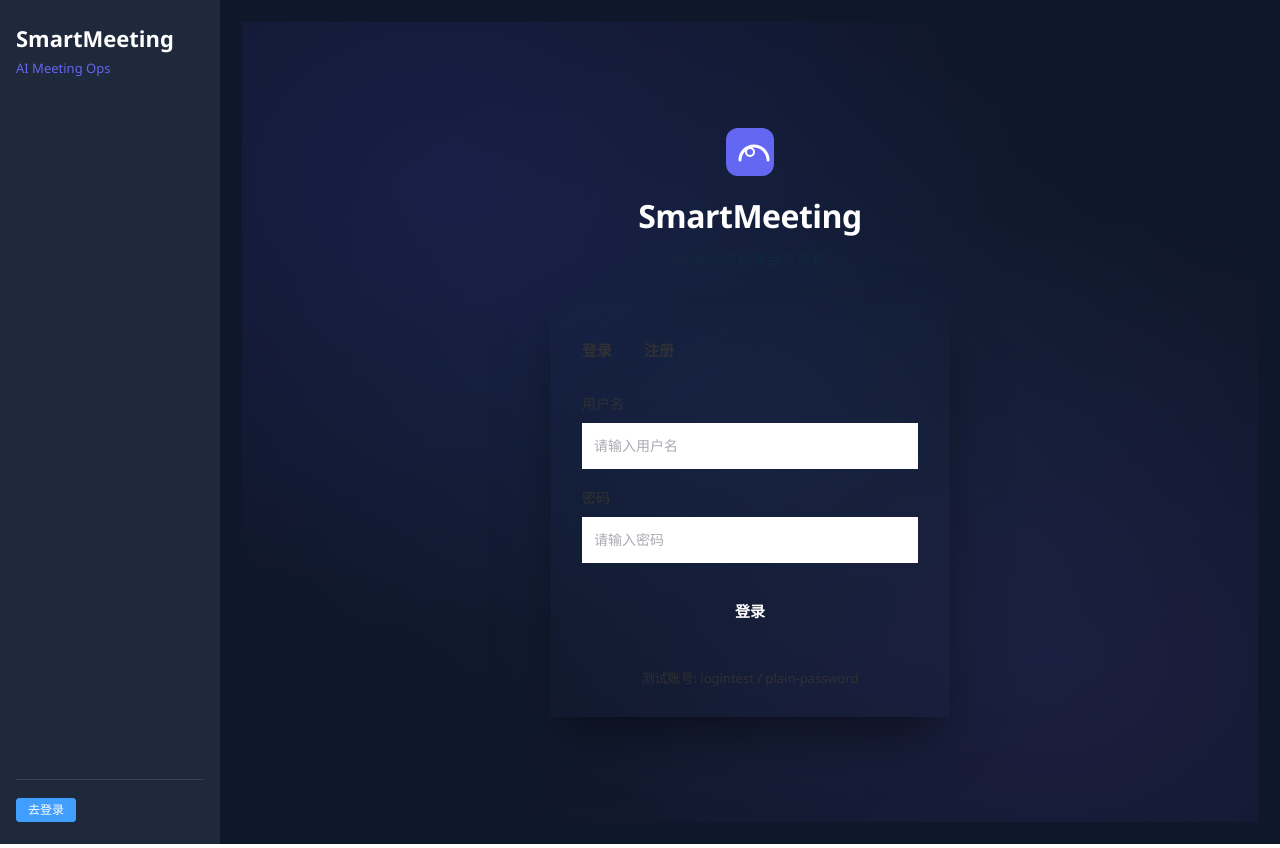
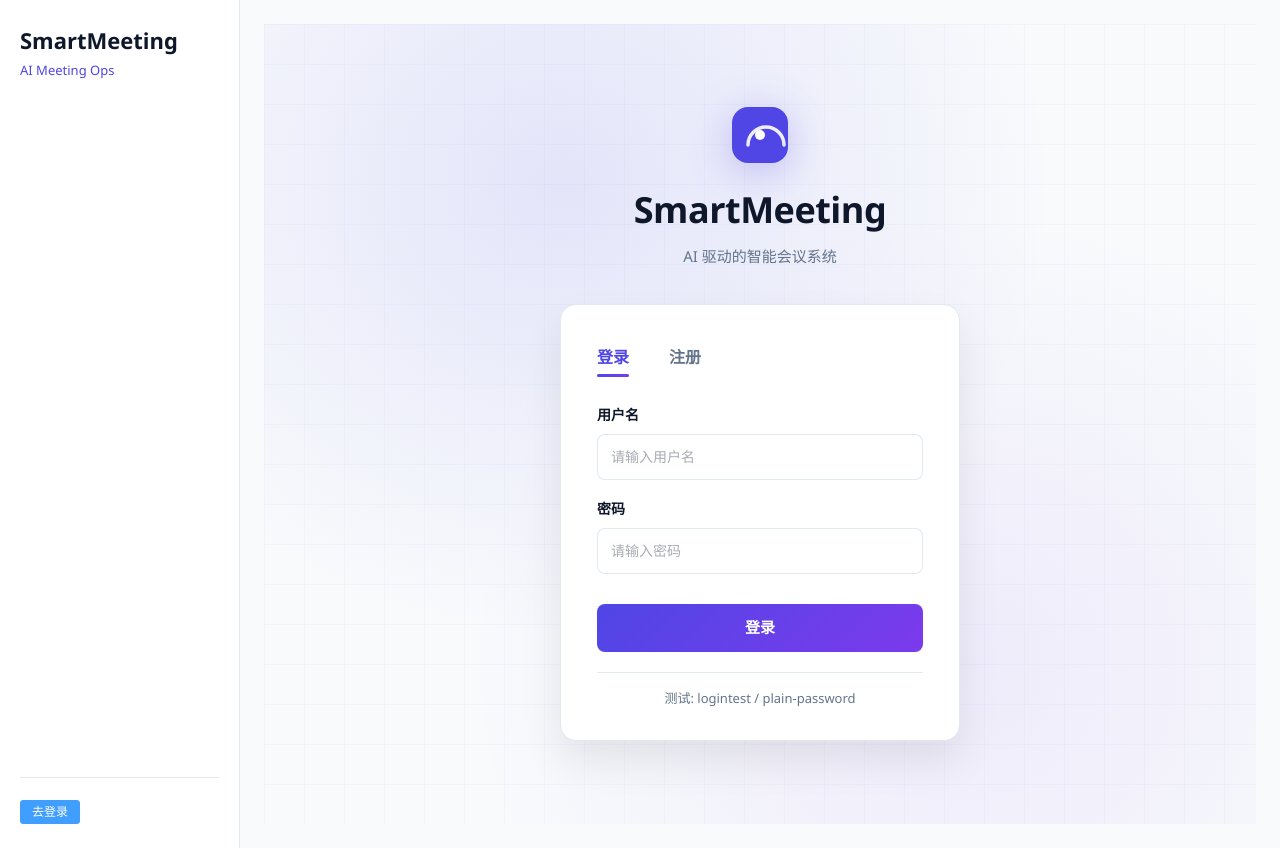
Before and after one commit to STAR03-byte/SmartMeeting, a Vue app in the folder frontend/: page /login in a window 1280 px wide. Built offline with nearby package versions, Linux system fonts and the light colour scheme.

Commit message:
fix: apply Enterprise SaaS light theme (#4F46E5, #F8FAFC)

```diff
--- a/frontend/src/App.vue
+++ b/frontend/src/App.vue
@@ -63,17 +63,17 @@ function handleLogout() {
 .app-shell {
   min-height: 100vh;
   display: grid;
-  grid-template-columns: 220px 1fr;
-  background: #0F172A;
+  grid-template-columns: 240px 1fr;
+  background: #F8FAFC;
 }
 
 .side-rail {
-  border-right: 1px solid #1E293B;
-  padding: 22px 16px;
+  border-right: 1px solid #E2E8F0;
+  padding: 24px 20px;
   display: flex;
   flex-direction: column;
-  gap: 16px;
-  background: #1E293B;
+  gap: 20px;
+  background: #FFFFFF;
 }
 
 .brand-block {
@@ -84,21 +84,23 @@ function handleLogout() {
 
 .brand-block strong {
   font-size: 22px;
-  color: #fff;
+  font-weight: 800;
+  color: #0F172A;
 }
 
 .brand-block span {
-  color: #6366F1;
+  color: #4F46E5;
   font-size: 13px;
+  font-weight: 500;
 }
 
 .user-info {
   display: flex;
   align-items: center;
-  gap: 10px;
-  padding: 10px;
-  background: #334155;
-  border-radius: 10px;
+  gap: 12px;
+  padding: 12px;
+  background: #F1F5F9;
+  border-radius: 12px;
 }
 
 .user-meta {
@@ -109,12 +111,12 @@ function handleLogout() {
 .user-name {
   font-weight: 600;
   font-size: 14px;
-  color: #F8FAFC;
+  color: #0F172A;
 }
 
 .user-role {
   font-size: 12px;
-  color: #94A3B8;
+  color: #64748B;
 }
 
 nav {
@@ -124,35 +126,36 @@ nav {
 }
 
 nav a {
-  color: #94A3B8;
+  color: #64748B;
   text-decoration: none;
-  padding: 10px 14px;
+  padding: 12px 16px;
   border-radius: 10px;
   display: block;
+  font-weight: 500;
   transition: all 0.2s;
 }
 
 nav a:hover {
-  background: #334155;
-  color: #F8FAFC;
+  background: #F1F5F9;
+  color: #0F172A;
 }
 
 nav a.router-link-active {
-  background: #6366F1;
+  background: #4F46E5;
   color: #fff;
-  font-weight: 500;
+  font-weight: 600;
 }
 
 .side-footer {
   margin-top: auto;
-  padding-top: 16px;
-  border-top: 1px solid #334155;
+  padding-top: 20px;
+  border-top: 1px solid #E2E8F0;
 }
 
 .main-stage {
-  padding: 22px;
+  padding: 24px;
   overflow-y: auto;
-  background: #0F172A;
+  background: #F8FAFC;
 }
 
 @media (max-width: 900px) {
@@ -162,7 +165,7 @@ nav a.router-link-active {
 
   .side-rail {
     border-right: 0;
-    border-bottom: 1px solid #334155;
+    border-bottom: 1px solid #E2E8F0;
     flex-direction: row;
     flex-wrap: wrap;
     gap: 12px;
--- a/frontend/src/views/DashboardView.vue
+++ b/frontend/src/views/DashboardView.vue
@@ -203,15 +203,14 @@ onMounted(async () => {
 
 <style scoped>
 :root {
-  --primary: #6366F1;
+  --primary: #4F46E5;
   --primary-light: #818CF8;
-  --bg: #0F172A;
-  --bg-light: #1E293B;
-  --card: #1E293B;
-  --card-hover: #334155;
-  --border: #334155;
-  --text: #F8FAFC;
-  --text-muted: #94A3B8;
+  --secondary: #7C3AED;
+  --bg: #F8FAFC;
+  --surface: #FFFFFF;
+  --border: #E2E8F0;
+  --text: #0F172A;
+  --text-muted: #64748B;
   --radius-sm: 8px;
   --radius-md: 12px;
   --radius-lg: 16px;
@@ -289,7 +288,7 @@ onMounted(async () => {
 .stat-card {
   border-radius: var(--radius-md);
   border: 1px solid var(--border);
-  background: var(--card);
+  background: var(--surface);
   display: flex;
   align-items: center;
   gap: 16px;
--- a/frontend/src/views/LoginView.vue
+++ b/frontend/src/views/LoginView.vue
@@ -1,19 +1,23 @@
 <template>
   <section class="login-page">
-    <div class="login-bg-pattern"></div>
+    <div class="login-bg">
+      <div class="login-bg-gradient"></div>
+      <div class="login-bg-grid"></div>
+    </div>
+
     <div class="login-container">
       <div class="login-brand">
         <div class="brand-icon">
-          <svg width="48" height="48" viewBox="0 0 48 48" fill="none">
-            <rect width="48" height="48" rx="12" fill="url(#brandGrad)"/>
-            <path d="M14 32c0-7.732 6.268-14 14-14s14 6.268 14 14" stroke="white" stroke-width="3" stroke-linecap="round"/>
-            <circle cx="24" cy="24" r="4" stroke="white" stroke-width="2"/>
+          <svg width="56" height="56" viewBox="0 0 56 56" fill="none">
             <defs>
-              <linearGradient id="brandGrad" x1="0" y1="0" x2="48" y2="48">
-                <stop stop-color="#6366F1"/>
-                <stop offset="1" stop-color="#818CF8"/>
+              <linearGradient id="brandGrad" x1="0" y1="0" x2="56" y2="56">
+                <stop offset="0%" stop-color="#4F46E5"/>
+                <stop offset="100%" stop-color="#7C3AED"/>
               </linearGradient>
             </defs>
+            <rect width="56" height="56" rx="16" fill="url(#brandGrad)"/>
+            <path d="M16 38c0-9.941 8.059-18 18-18s18 8.059 18 18" stroke="white" stroke-width="3.5" stroke-linecap="round" opacity="0.9"/>
+            <circle cx="28" cy="28" r="5" fill="white"/>
           </svg>
         </div>
         <h1>SmartMeeting</h1>
@@ -34,7 +38,7 @@
             </el-form>
 
             <div class="login-footer">
-              <span>测试账号: logintest / plain-password</span>
+              <span>测试: logintest / plain-password</span>
             </div>
           </el-tab-pane>
 
@@ -164,49 +168,46 @@ async function register() {
 </script>
 
 <style scoped>
-:root {
-  --primary: #4F46E5;
-  --primary-light: #818CF8;
-  --primary-dark: #3730A3;
-  --accent: #059669;
-  --bg: #0F172A;
-  --bg-light: #1E293B;
-  --card: #1E293B;
-  --card-hover: #334155;
-  --muted: #334155;
-  --border: #475569;
-  --text: #F8FAFC;
-  --text-muted: #94A3B8;
-  --radius-sm: 8px;
-  --radius-md: 12px;
-  --radius-lg: 16px;
-}
-
 .login-page {
   min-height: 100vh;
   display: grid;
   place-items: center;
   padding: 24px;
-  background: var(--bg);
+  background: #F8FAFC;
   position: relative;
   overflow: hidden;
 }
 
-.login-bg-pattern {
+.login-bg {
   position: absolute;
   inset: 0;
+  pointer-events: none;
+}
+
+.login-bg-gradient {
+  position: absolute;
+  width: 100%;
+  height: 100%;
   background:
-    radial-gradient(ellipse at 20% 20%, rgba(79, 70, 229, 0.15) 0%, transparent 50%),
-    radial-gradient(ellipse at 80% 80%, rgba(139, 92, 246, 0.1) 0%, transparent 50%),
-    radial-gradient(ellipse at 50% 50%, rgba(56, 189, 248, 0.05) 0%, transparent 70%);
-  pointer-events: none;
+    radial-gradient(ellipse at 30% 20%, rgba(79, 70, 229, 0.12) 0%, transparent 50%),
+    radial-gradient(ellipse at 70% 80%, rgba(124, 58, 237, 0.08) 0%, transparent 50%);
+}
+
+.login-bg-grid {
+  position: absolute;
+  width: 100%;
+  height: 100%;
+  background-image:
+    linear-gradient(rgba(79, 70, 229, 0.03) 1px, transparent 1px),
+    linear-gradient(90deg, rgba(79, 70, 229, 0.03) 1px, transparent 1px);
+  background-size: 40px 40px;
 }
 
 .login-container {
   display: flex;
   flex-direction: column;
   align-items: center;
-  gap: 32px;
+  gap: 36px;
   width: min(400px, 100%);
   position: relative;
   z-index: 1;
@@ -217,42 +218,43 @@ async function register() {
 }
 
 .brand-icon {
-  margin-bottom: 16px;
+  margin-bottom: 20px;
 }
 
 .brand-icon svg {
   display: block;
   margin: 0 auto;
+  filter: drop-shadow(0 8px 20px rgba(79, 70, 229, 0.3));
 }
 
 .login-brand h1 {
   margin: 0;
-  font-size: 32px;
-  font-weight: 700;
-  color: #fff;
+  font-size: 36px;
+  font-weight: 800;
+  color: #0F172A;
   letter-spacing: -0.5px;
 }
 
 .login-brand p {
   margin: 8px 0 0;
-  color: var(--text-muted);
+  color: #64748B;
   font-size: 15px;
 }
 
 .login-card {
   width: 100%;
-  border-radius: var(--radius-lg);
-  border: 1px solid var(--border);
-  box-shadow: 0 25px 50px -12px rgba(0, 0, 0, 0.5);
-  background: var(--card);
+  border-radius: 16px;
+  border: 1px solid #E2E8F0;
+  box-shadow: 0 20px 40px rgba(0, 0, 0, 0.08);
+  background: #FFFFFF;
 }
 
 .login-card :deep(.el-card__body) {
-  padding: 28px 32px;
+  padding: 32px 36px;
 }
 
 .login-card :deep(.el-tabs__header) {
-  margin-bottom: 24px;
+  margin-bottom: 28px;
 }
 
 .login-card :deep(.el-tabs__nav-wrap::after) {
@@ -260,64 +262,66 @@ async function register() {
 }
 
 .login-card :deep(.el-tabs__item) {
-  font-size: 15px;
+  font-size: 16px;
   font-weight: 600;
-  color: var(--text-muted);
-  padding: 0 16px;
+  color: #64748B;
+  padding: 0 20px;
 }
 
 .login-card :deep(.el-tabs__item.is-active) {
-  color: var(--primary);
+  color: #4F46E5;
 }
 
 .login-card :deep(.el-tabs__active-bar) {
   height: 3px;
-  background: var(--primary);
+  background: linear-gradient(90deg, #4F46E5, #7C3AED);
   border-radius: 2px;
 }
 
 .login-form-item :deep(.el-form-item__label) {
-  font-weight: 500;
-  color: var(--text);
+  font-weight: 600;
+  color: #0F172A;
   font-size: 14px;
   margin-bottom: 8px;
 }
 
 .login-form-item :deep(.el-input__wrapper) {
-  border-radius: var(--radius-sm);
-  box-shadow: 0 0 0 1px var(--border) inset;
-  padding: 4px 12px;
+  border-radius: 8px;
+  box-shadow: 0 0 0 1px #E2E8F0 inset;
+  padding: 4px 14px;
 }
 
 .login-form-item :deep(.el-input__wrapper:hover) {
-  box-shadow: 0 0 0 1px var(--primary-light) inset;
+  box-shadow: 0 0 0 1px #818CF8 inset;
 }
 
 .login-form-item :deep(.el-input__wrapper.is-focus) {
-  box-shadow: 0 0 0 2px rgba(99, 102, 241, 0.2) inset;
+  box-shadow: 0 0 0 2px rgba(79, 70, 229, 0.15) inset;
 }
 
 .login-btn {
   width: 100%;
-  height: 44px;
+  height: 48px;
   font-size: 15px;
   font-weight: 600;
-  border-radius: var(--radius-sm);
-  background: var(--primary);
+  border-radius: 8px;
+  background: linear-gradient(135deg, #4F46E5 0%, #7C3AED 100%);
   border: none;
-  margin-top: 8px;
+  margin-top: 12px;
+  transition: all 0.3s;
 }
 
 .login-btn:hover {
-  background: var(--primary-dark);
+  transform: translateY(-2px);
+  box-shadow: 0 8px 20px rgba(79, 70, 229, 0.35);
 }
 
 .login-footer {
   margin-top: 20px;
   text-align: center;
   font-size: 13px;
-  color: var(--text-muted);
+  color: #64748B;
   padding-top: 16px;
-  border-top: 1px solid var(--border);
+  border-top: 1px solid #E2E8F0;
 }
 </style>
--- a/frontend/src/views/MeetingListView.vue
+++ b/frontend/src/views/MeetingListView.vue
@@ -312,15 +312,14 @@ onMounted(async () => {
 
 <style scoped>
 :root {
-  --primary: #6366F1;
+  --primary: #4F46E5;
   --primary-light: #818CF8;
-  --bg: #0F172A;
-  --bg-light: #1E293B;
-  --card: #1E293B;
-  --card-hover: #334155;
-  --border: #334155;
-  --text: #F8FAFC;
-  --text-muted: #94A3B8;
+  --secondary: #7C3AED;
+  --bg: #F8FAFC;
+  --surface: #FFFFFF;
+  --border: #E2E8F0;
+  --text: #0F172A;
+  --text-muted: #64748B;
   --radius-sm: 8px;
   --radius-md: 12px;
   --radius-lg: 16px;
```
